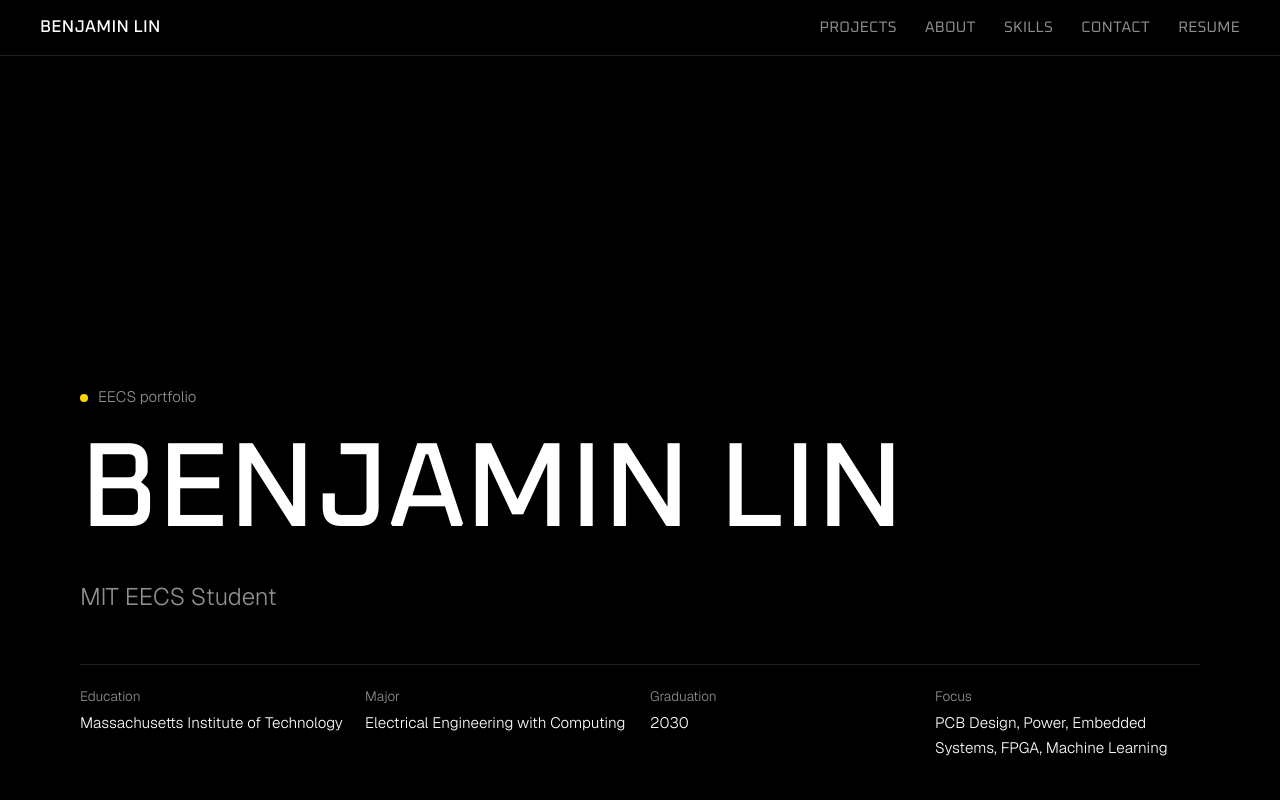
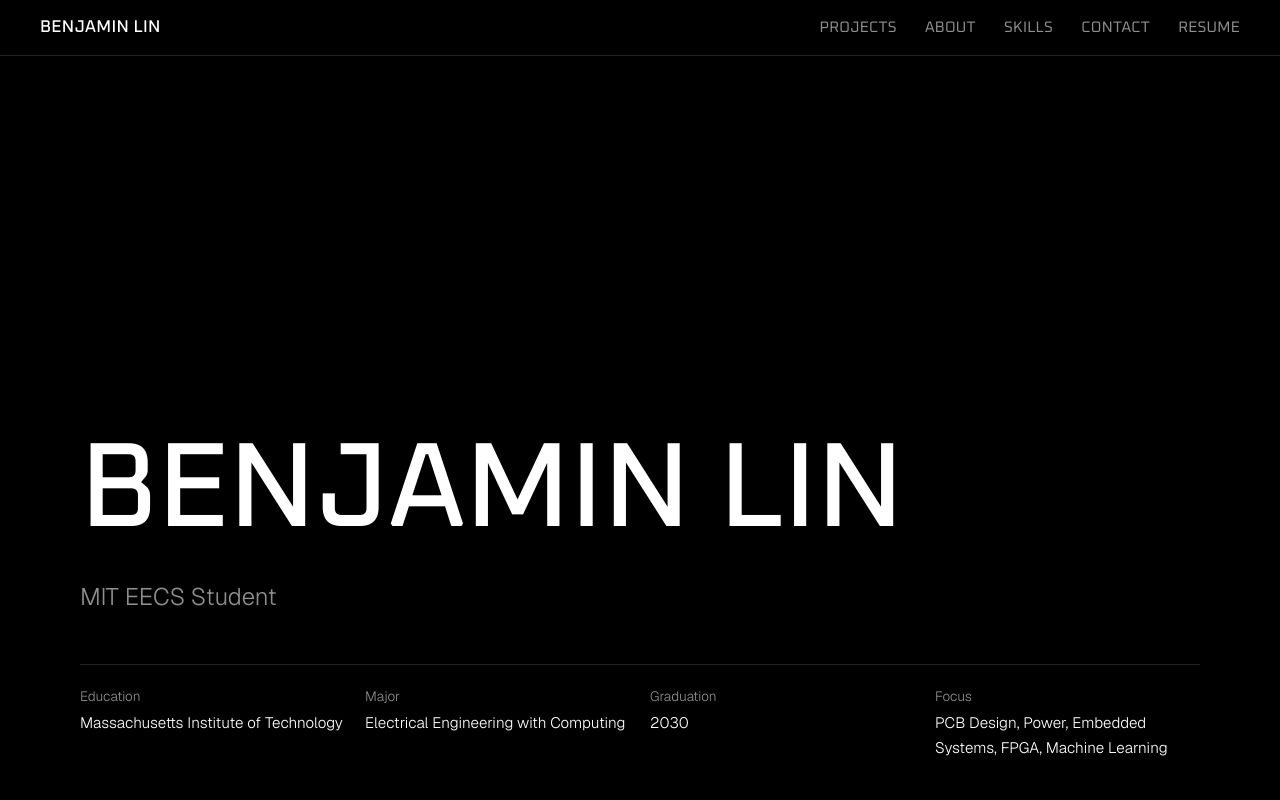
Before and after one commit to benjaminlin19/benjaminlin19.github.io, a plain HTML site: page index.html in a window 1280 px wide. Shown: the top 800 px of the page. Drawn offline with nearby package versions, Linux system fonts and the light colour scheme.

Commit message:
Remove eyebrow paragraph from hero section

```diff
--- a/index.html
+++ b/index.html
@@ -26,7 +26,6 @@
 <main>
   <!-- HERO: name and tagline come from js/projects.js -->
   <section class="hero wrap">
-    <p class="eyebrow">EECS portfolio</p>
     <h1 data-name>Your Name</h1>
     <p class="lead" id="tagline"></p>
     <dl class="glance" id="glance"></dl>
```
